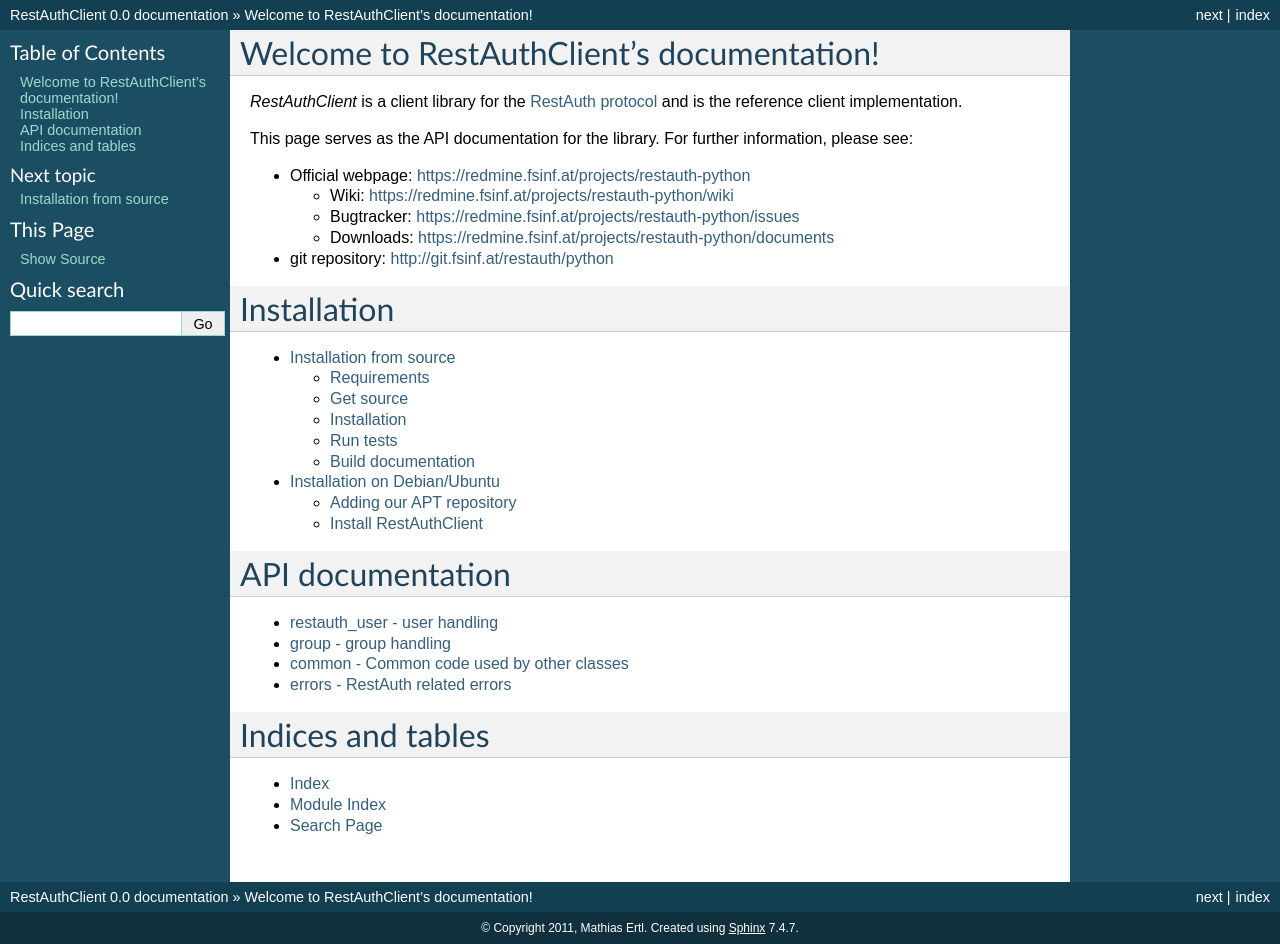
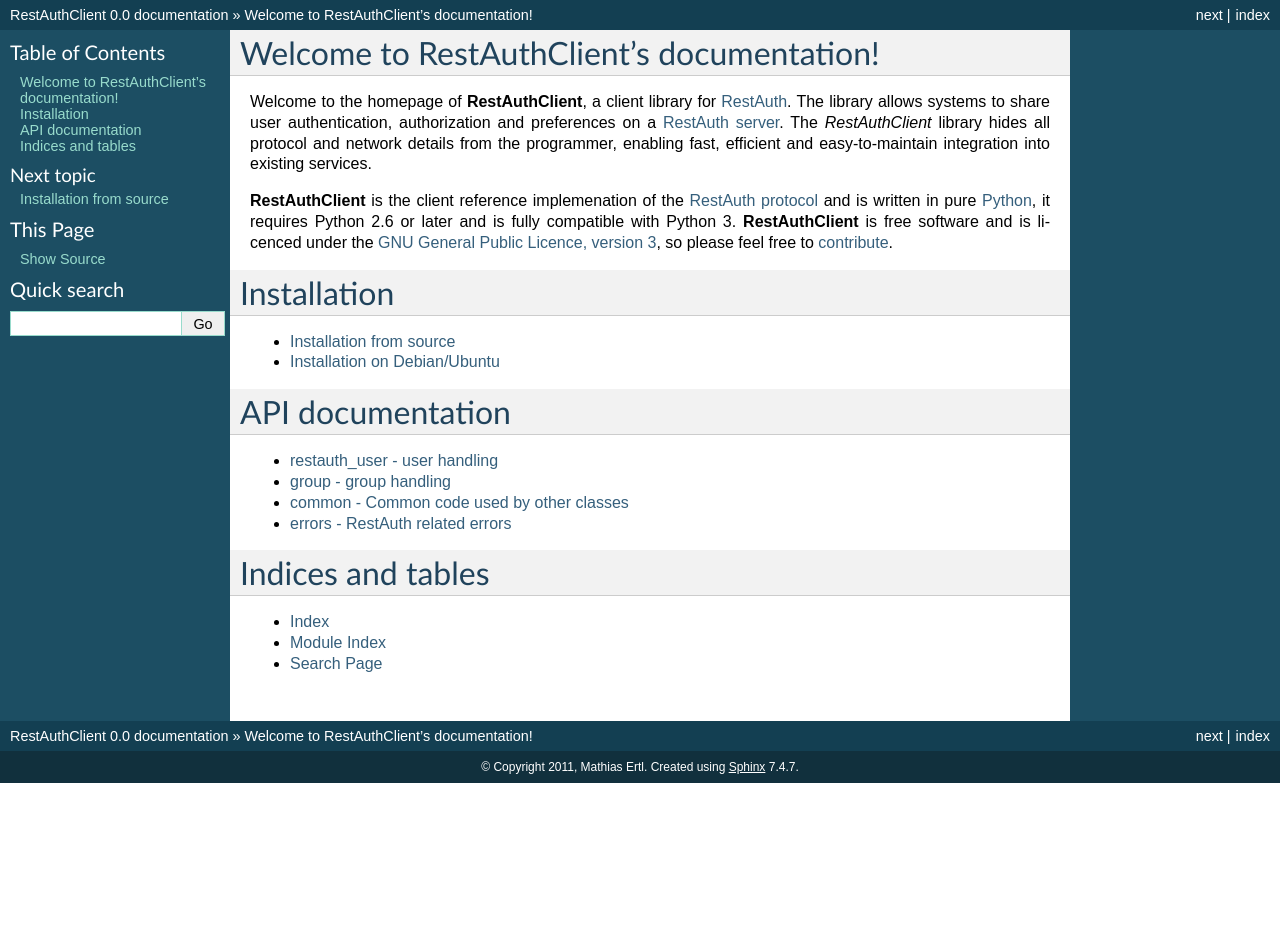
Before and after one commit to RestAuth/RestAuthClient, a Sphinx documentation site: the page built from doc/index.rst, in a window 1280 px wide. Built offline with Sphinx 7.4.7, drawn with Linux system fonts in a browser that asks for light colours; after the commit the page ends 900 px from its top, so only the background shows below that.

Commit message:
completely rewrite info-text, since this now is the main-page

```diff
--- a/doc/index.rst
+++ b/doc/index.rst
@@ -1,24 +1,23 @@
 Welcome to RestAuthClient's documentation!
 ==========================================
 
-*RestAuthClient* is a client library for the `RestAuth protocol
-<https://restauth.net>`_ and is the reference client implementation.
+Welcome to the homepage of **RestAuthClient**, a client library for `RestAuth
+<https://restauth.net>`_. The library allows systems to share user authentication,
+authorization and preferences on a `RestAuth server <https://restauth.net/wiki/Servers>`_. The
+*RestAuthClient* library hides all protocol and network details from the programmer, enabling fast,
+efficient and easy-to-maintain integration into existing services.
 
-This page serves as the API documentation for the library. For further information, please see:
-
-* Official webpage: `<https://redmine.fsinf.at/projects/restauth-python>`_
-
-  * Wiki: `<https://redmine.fsinf.at/projects/restauth-python/wiki>`_
-  * Bugtracker: `<https://redmine.fsinf.at/projects/restauth-python/issues>`_
-  * Downloads: `<https://redmine.fsinf.at/projects/restauth-python/documents>`_
-
-* git repository: `<http://git.fsinf.at/restauth/python>`_
+**RestAuthClient** is the client reference implemenation of the `RestAuth protocol
+<https://restauth.net/Specification>`_ and is written in pure `Python <http://www.python.org>`_,
+it requires Python 2.6 or later and is fully compatible with Python 3. **RestAuthClient** is free
+software and is licenced under the `GNU General Public Licence, version 3
+<http://www.gnu.org/licenses/gpl.html>`_, so please feel free to :doc:`contribute </contribute>`.
 
 Installation
 ============
 
 .. toctree::
-   :maxdepth: 2
+   :maxdepth: 1
 
    install/from-source
    install/debian-ubuntu
```
